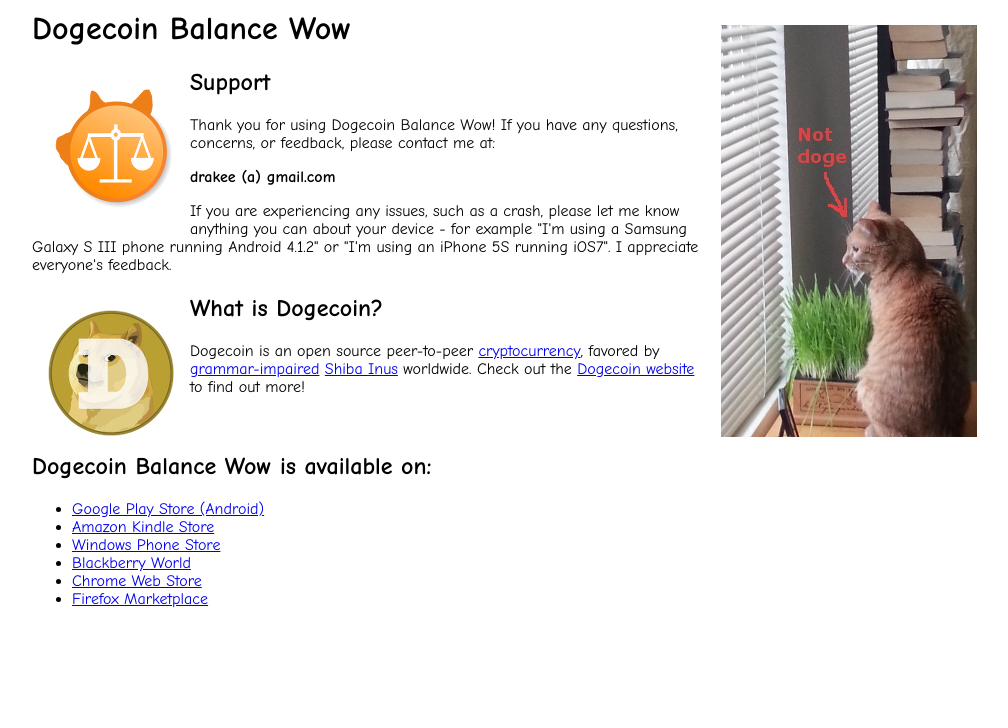
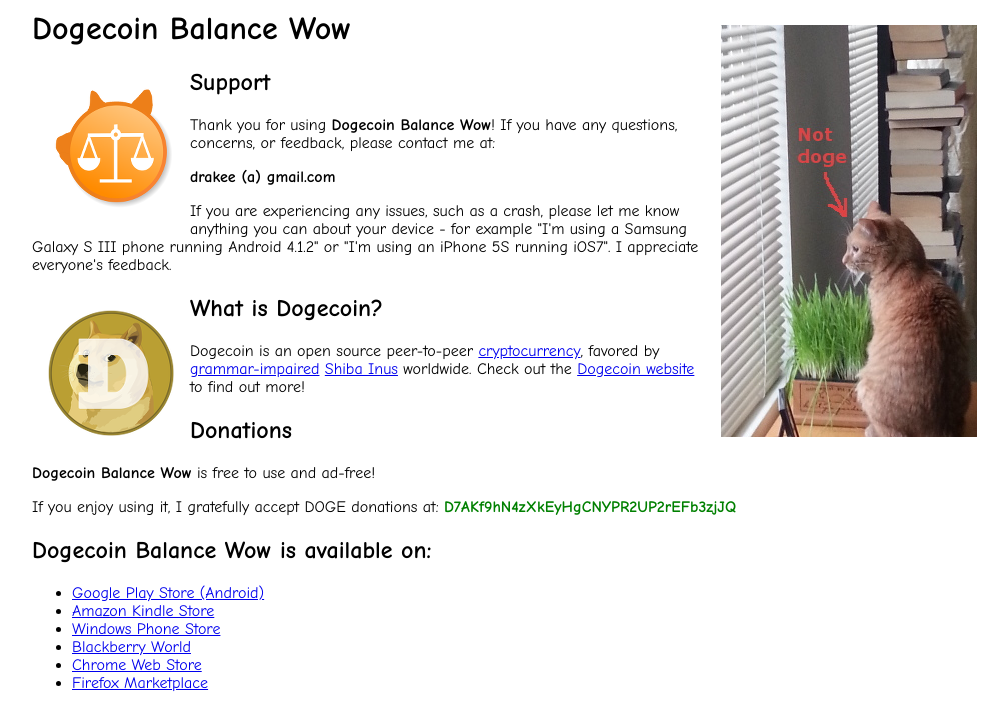
Before and after one commit to psydrake/dogecoinBalanceWow, a browser extension: page webapp/merges/support.html in a window 1280 px wide. Shown: the whole page, without its empty margins (128-1136 px from the left). Drawn offline with Linux system fonts and the light colour scheme; files whose address does not match are found by name.

Commit message:
added donations paragraph and strong styling for app name

```diff
--- a/webapp/merges/support.html
+++ b/webapp/merges/support.html
@@ -33,7 +33,7 @@
 	<img src="img/dogecoinBalanceWow_128.png" class="logo" alt="Dogecoin Balance Wow logo" title="Dogecoin Balance Wow"/>
 	<h2>Support</h2>
 	<p>
-		Thank you for using Dogecoin Balance Wow! If you have any questions, concerns, or feedback, please contact me at:
+		Thank you for using <strong>Dogecoin Balance Wow</strong>! If you have any questions, concerns, or feedback, please contact me at:
 		<dd><strong>drakee (a) gmail.com</strong></dd>
 	</p>
 	<p>
@@ -48,6 +48,11 @@
 		Check out the <a href="http://dogecoin.com/">Dogecoin website</a> to find out more!
 	</p>
 </div>
+<div>
+	<h2>Donations</h2>
+	<p><strong>Dogecoin Balance Wow</strong> is free to use and ad-free!</p>
+	<p>If you enjoy using it, I gratefully accept DOGE donations at: <strong><span style="color:green">D7AKf9hN4zXkEyHgCNYPR2UP2rEFb3zjJQ</span></strong></p>
+</div>
 <div class="clear">
 	<h2>Dogecoin Balance Wow is available on:</h2>
 	<ul>
```
